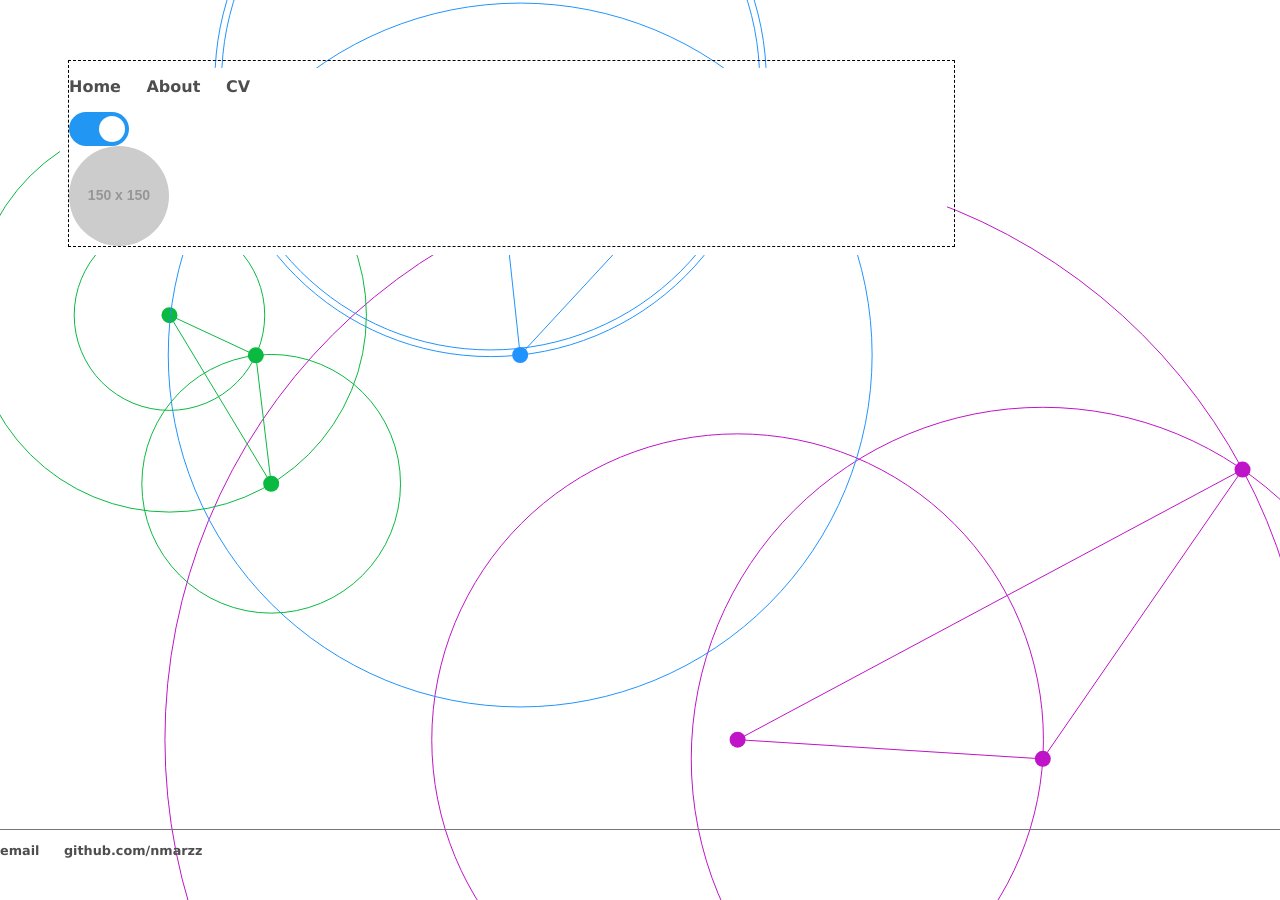
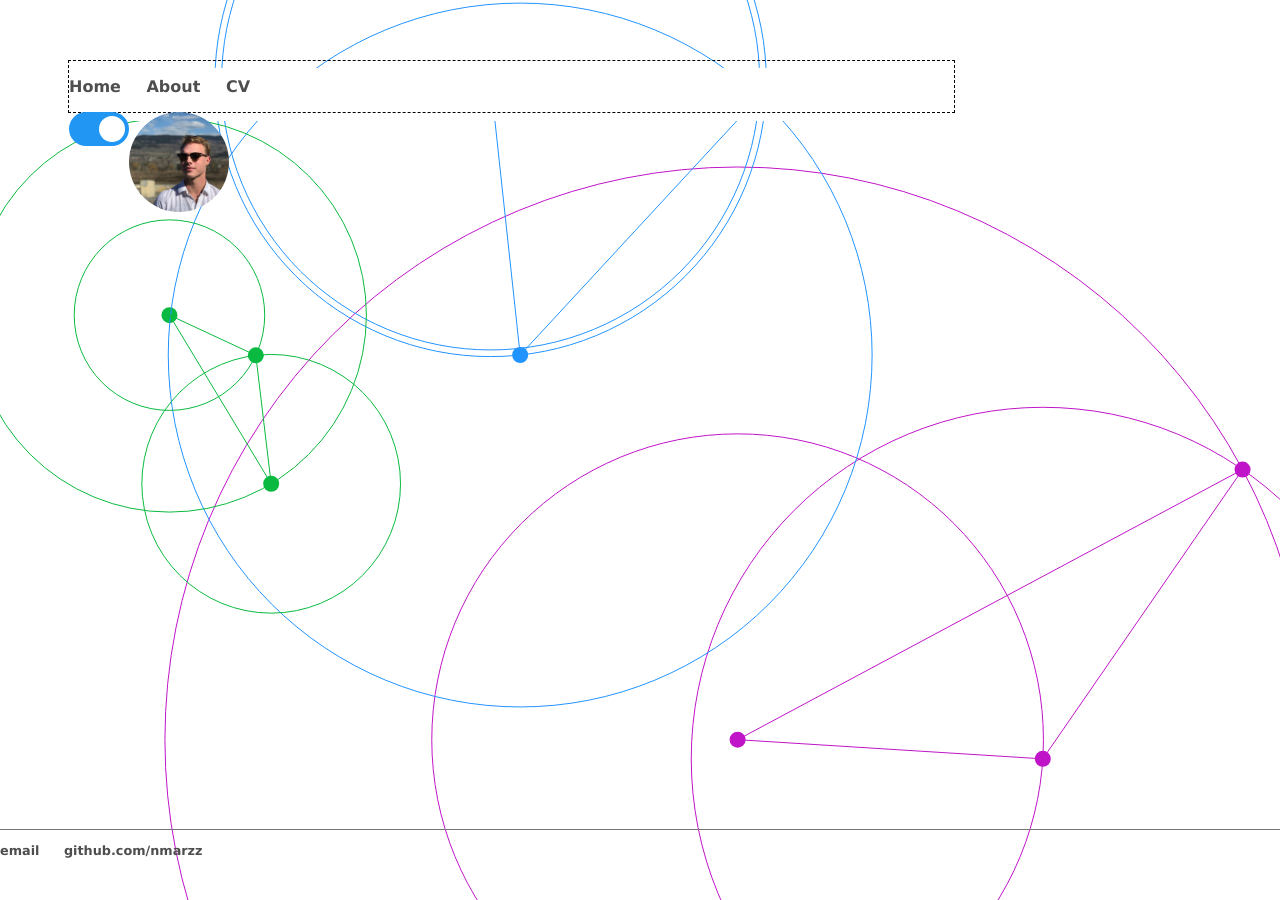
Before and after one commit to nmarzz/nmarzz.github.io, a Jekyll site: the page built from index.html, in a window 1280 px wide. Built offline with Jekyll 4.4.1, drawn with Linux system fonts in a browser that asks for light colours.

Commit message:
add photo

```diff
--- a/css/main.css
+++ b/css/main.css
@@ -24,6 +24,7 @@ nav ul, footer ul {
   position: relative;
   overflow: hidden;
   border-radius: 50%;
+  float:left;
 }
 
 img {
@@ -94,6 +95,7 @@ ul.posts li {
   display: inline-block;
   width: 60px;
   height: 34px;
+  float:left;
 }
 
 /* Hide default HTML checkbox */
--- a/index.html
+++ b/index.html
@@ -15,7 +15,7 @@ title: Noah Marshall
 </label>
 
 <div class="image-cropper">
-  <img src="https://via.placeholder.com/150" class="rounded" />
+  <img src="headshot.jpg" class="rounded" />
 </div>
 
 </div>
```
